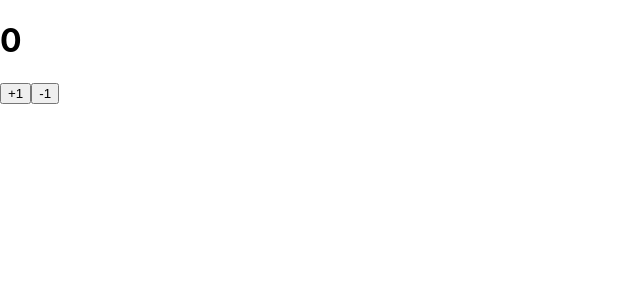
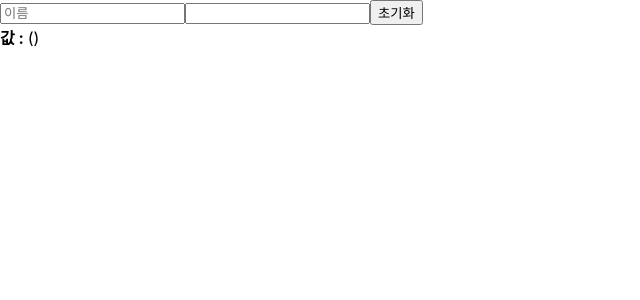
Before and after one commit to LeeHyunji/old-project, a React (Create React App) app in the folder begin-react/: page / in a window 1280 px wide. Shown: the top 300 px of the page, without its empty margins (0-640 px from the left). Built offline with nearby package versions, Linux system fonts and the light colour scheme.

Commit message:
begin-react : 여러개input을 useState로 관리하기

```diff
--- a/begin-react/src/App.js
+++ b/begin-react/src/App.js
@@ -1,10 +1,10 @@
 import logo from './logo.svg';
-import Counter from './Counter';
+import InputSample from './InputSample';
 import './App.css';
 
 function App(){
   return (
-    <Counter></Counter>
+    <InputSample></InputSample>
   );
 }
 
--- /dev/null
+++ b/begin-react/src/InputSample.js
@@ -0,0 +1,45 @@
+import React, {useState} from 'react';
+
+function InputSample(){
+    const [inputs, setInputs] = useState({
+        name : "",
+        nickname : ""
+    });
+    const {name, nickname}  = inputs;
+    const onChange = (e) =>{
+        const {name, value} = e.target;
+
+        //react에서 객체를 업데이트 할때는 기존 객체를 복사 후 사용한다. (불변성을 지킨다.)
+        /*
+        const nextInputs = {
+            ...inputs, //js spread 문법
+            [name]: value // name의 값에 따라 설정
+        };
+        setInputs = nextInputs;
+        */
+
+        setInputs({
+            ...inputs,
+            [name]: value
+        })
+    };
+    const onReset = (e) =>{
+        setInputs({
+            name : "",
+            nickname : ""
+        })
+    };
+    return (
+        <div>
+            <input name="name" placeholder="이름" onChange={onChange} value={name}/>
+            <input name="nickname" placehoder="닉네임" onChange={onChange} value={nickname}/>
+            <button onClick={onReset}>초기화</button>
+            <div>
+                <b>값 : </b>
+                {name} ({nickname})
+            </div>
+        </div>
+    );
+}
+
+export default InputSample;
```
